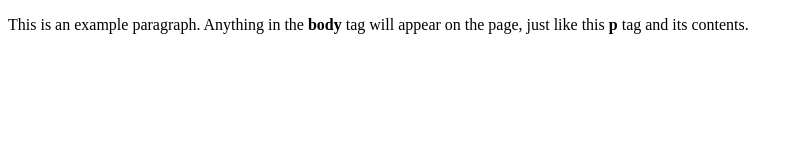
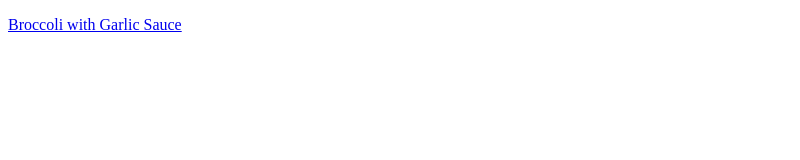
Before and after one commit to nochillphil/essen, a plain HTML site: page index.html in a window 1280 px wide. Shown: the whole page, without its empty margins (0-800 px from the left). Drawn offline with Linux system fonts and the light colour scheme.

Commit message:
Update index.html

```diff
--- a/index.html
+++ b/index.html
@@ -4,6 +4,6 @@
     <title>This is the title of the webpage!</title>
   </head>
   <body>
-    <p>This is an example paragraph. Anything in the <strong>body</strong> tag will appear on the page, just like this <strong>p</strong> tag and its contents.</p>
+    <p><a href="/rezepte/broccoli-with-garlic-sauce.html">Broccoli with Garlic Sauce</a></p>
   </body>
 </html>
```
